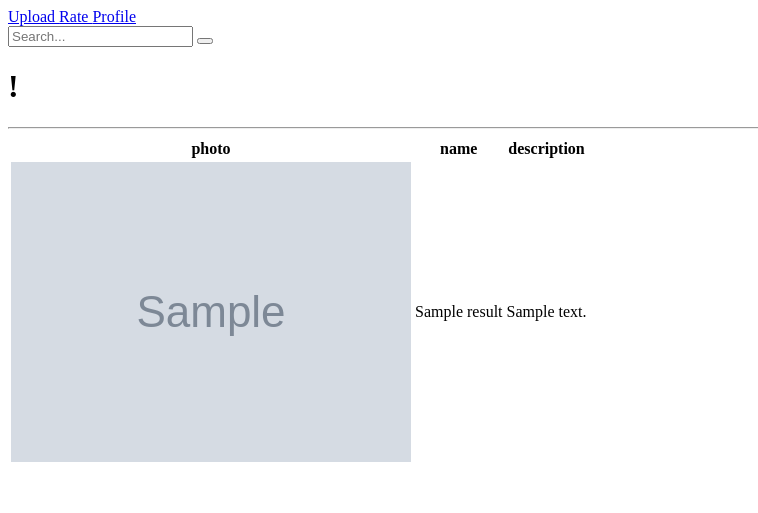
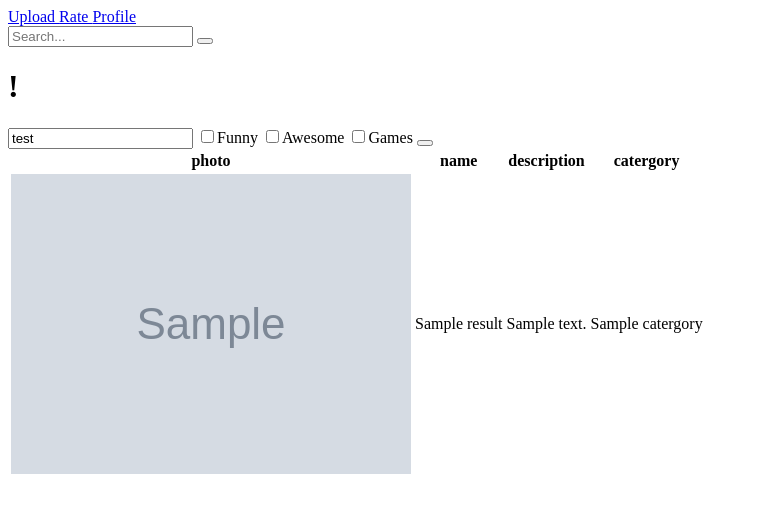
Before and after one commit to Sweetpurple616/Programmeren-5, a Node project: template views/search.ejs in a window 1280 px wide. Shown: the top 513 px of the page, without its empty margins (0-758 px from the left). Run offline with Node 20 templates, Linux system fonts and the light colour scheme; the template is opened without the code that fills it: most values are stand-ins (such as "Sample title", 1, 10 or a date in 2020); grey boxes marked "Sample" are stand-in pictures.

Commit message:
filter mogelijkheden

```diff
--- a/api/models/Photos.js
+++ b/api/models/Photos.js
@@ -20,6 +20,9 @@ module.exports = {
     state:{
       type: 'boolean'
     },
+    catergory:{
+      type: 'string'
+    },
 
 
   }
--- a/views/search.ejs
+++ b/views/search.ejs
@@ -2,7 +2,15 @@
 
 <div class="ui container">
         <h1 class="ui centered header"><%=search %> !</h1>
-        <hr>
+        <form method="post" action="/search">
+            <div>
+                            <input type="text" name="test" value="test">
+                            <input type='checkbox' name='catergory' value="funny">Funny
+                            <input type='checkbox' name='catergory' value="awesome">Awesome
+                            <input type='checkbox' name='catergory' value="games">Games
+                        <input type="hidden" name="search" value="<%=search%>">
+            <button class="ui button"><i class="search icon" ></i></button>
+        </form>
         <div class="section">
           <% if (result.length === 0){ %>
             <label>No results!</label>
@@ -11,11 +19,13 @@
                 <th>photo</th>
                 <th>name</th>
                 <th>description</th>
+                <th>catergory</th>
             <% result.forEach(function(photo) { %>
         <tr>
                 <td><img src="<%= photo.file %>"></td>
                 <td><%= photo.name %></td>
                 <td><%= photo.description %></td>
+                <td><%= photo.catergory %></td>
             </tr>
 
           <% }); %> </table> <% } %>
```
Also changed, not shown: api/controllers/search.js (+13 -1 lines), config/seeds.js (+6 -3 lines).
